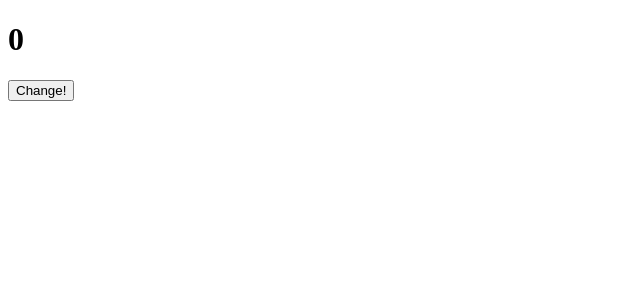
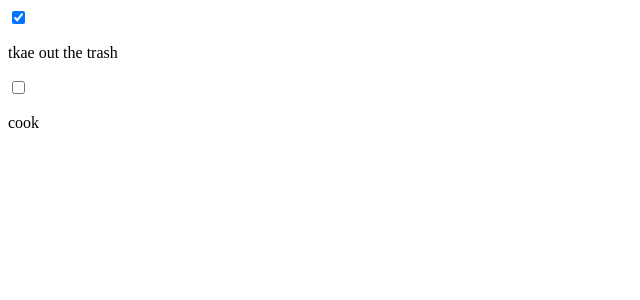
Before and after one commit to Nunez350/ReactApp, a React (Create React App) app: page / in a window 1280 px wide. Shown: the top 300 px of the page, without its empty margins (0-640 px from the left). Built offline with nearby package versions, Linux system fonts and the light colour scheme.

Commit message:
woprking to do app

```diff
--- a/src/App.js
+++ b/src/App.js
@@ -2,39 +2,76 @@
 import TodoItem from "./components/TodoItem"
 import todosData from "./components/todosData"
 
-
 class App extends React.Component {
-    constructor() {
+    constructor (){
         super()
         this.state = {
-           count: 0
+            todos: todosData
         }
-        this.handleClick = this.handleClick.bind(this)
-    }
-handleClick() {
-  this.setState(prevState => {
-    return {
-        count: prevState.count + 1
+        this.handleChange = this.handleChange.bind(this)
 
     }
-  })
+    handleChange(id){
+        this.setState(prevState => {
+        const updatedTodos = prevState.todos.map(todo => {
+            if (todo.id === id) {
+                todo.completed = !todo.completed
+            }
+            return todo
+        })
+        return {
+            todos:  updatedTodos
+        }
+        })
+    }
+    render() {
+        const todoItems = this.state.todos.map(item => <TodoItem key={item.id} item={item}
+        handleChange={this.handleChange}/>)
+        return (
+            <div classname = "todo-list">
+                {todoItems}
+
+            </div>
+        )
+    }
+}
+
+export default App
 
 
-}
-    render() {
+//updating states
+// class App extends React.Component {
+//     constructor() {
+//         super()
+//         this.state = {
+//            count: 0
+//         }
+//         this.handleClick = this.handleClick.bind(this)
+//     }
+// handleClick() {
+//   this.setState(prevState => {
+//     return {
+//         count: prevState.count + 1
 
-        return (
-            <div>
-            <h1>{this.state.count}</h1>
-            <button onClick ={this.handleClick}>Change!</button>
+//     }
+//   })
+
+
+// }
+//     render() {
+
+//         return (
+//             <div>
+//             <h1>{this.state.count}</h1>
+//             <button onClick ={this.handleClick}>Change!</button>
 
 
 
-                </div>
-        )
-    }
-}
-export default App
+//                 </div>
+//         )
+//     }
+// }
+// export default App
 
 // function App() {
 //     return (
--- a/src/components/TodoItem.js
+++ b/src/components/TodoItem.js
@@ -6,7 +6,7 @@
             <input
             type="checkbox"
             checked={props.item.completed}
-            onChange={() => console.log("Changed")}
+            onChange={() => props.handleChange(props.item.id)}
             />
             <p> {props.item.text}</p>
         </div>
```
